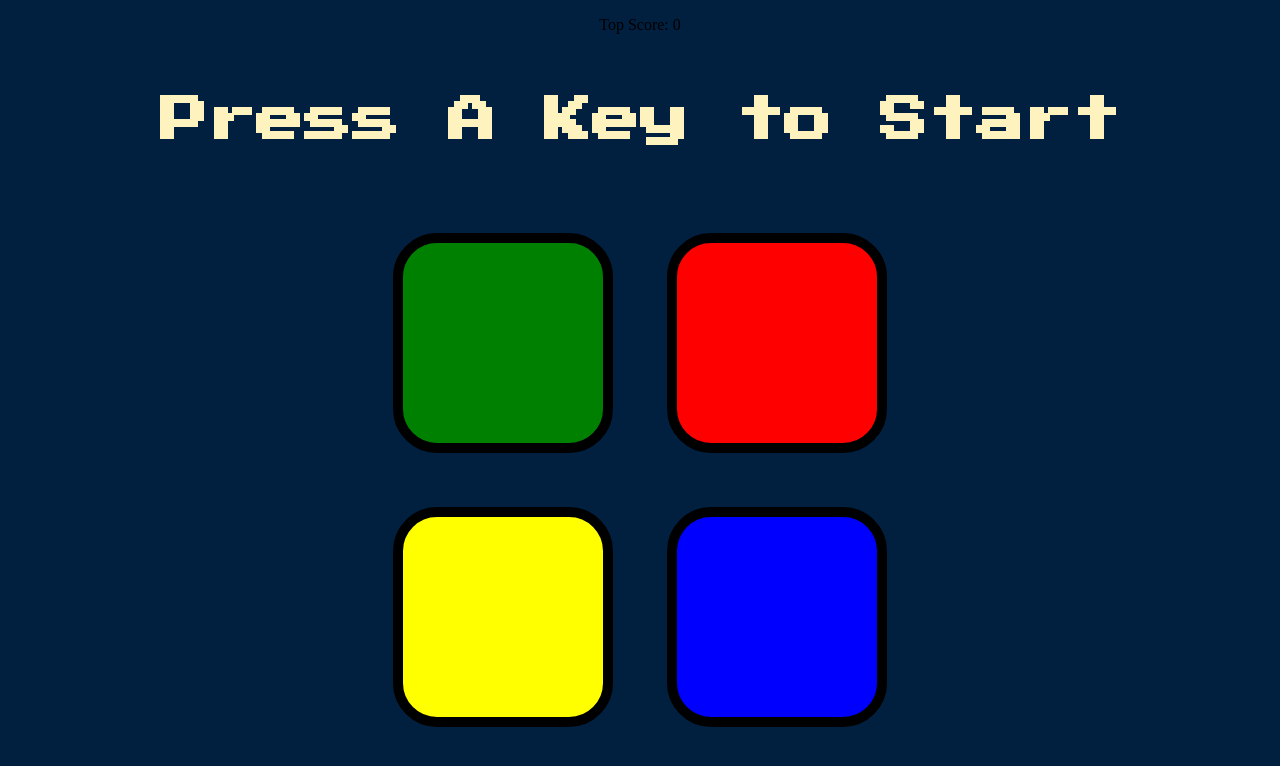
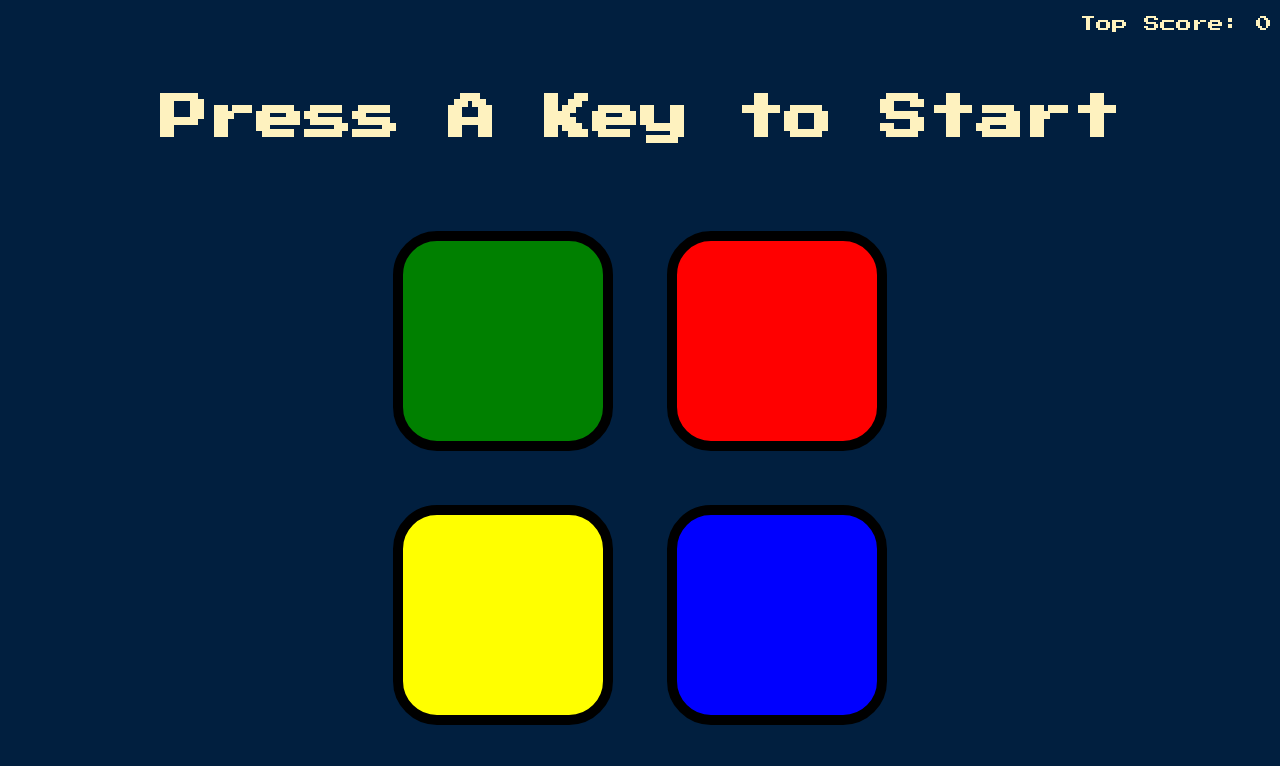
Before and after one commit to Garvit-Agrawal7/Simon-Game, a plain HTML site: page index.html in a window 1280 px wide. Drawn offline with nearby package versions, Linux system fonts and the light colour scheme.

Commit message:
Update styles.css

```diff
--- a/styles.css
+++ b/styles.css
@@ -51,3 +51,11 @@ body {
   box-shadow: 0 0 20px white;
   background-color: grey;
 }
+
+#top-score {
+  font-family: 'Press Start 2P', cursive;
+  color: #FEF2BF;
+  display: flex;
+  align-items: center;
+  justify-content: flex-end;
+}
```
